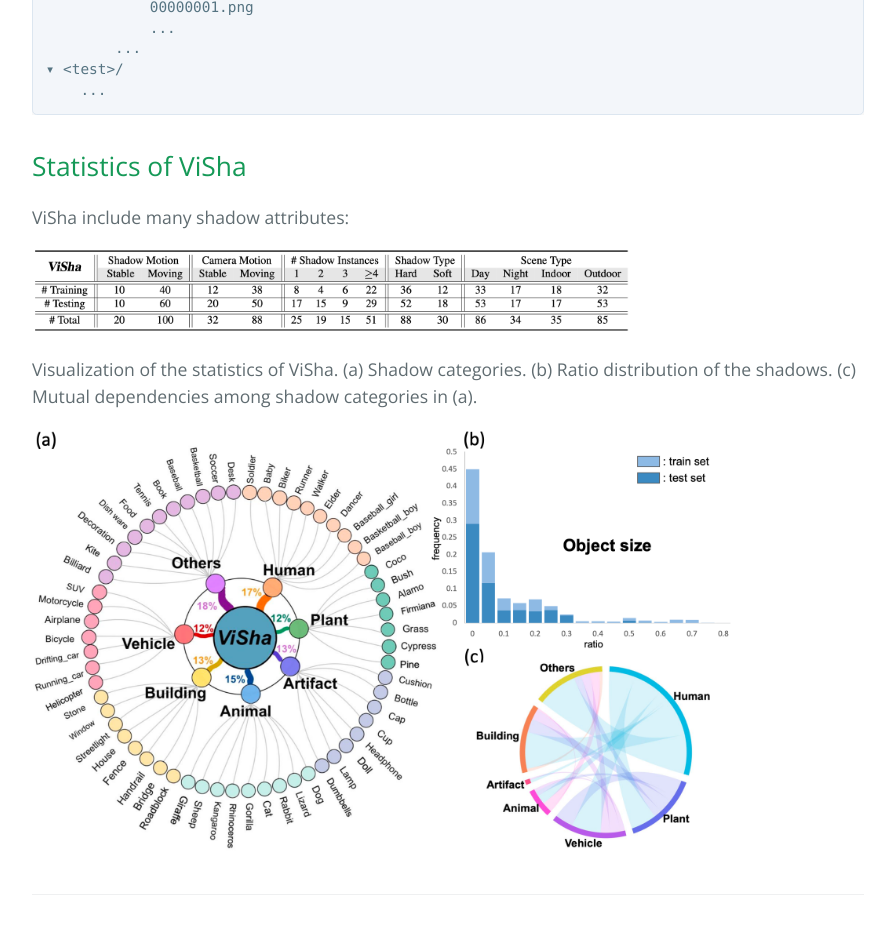
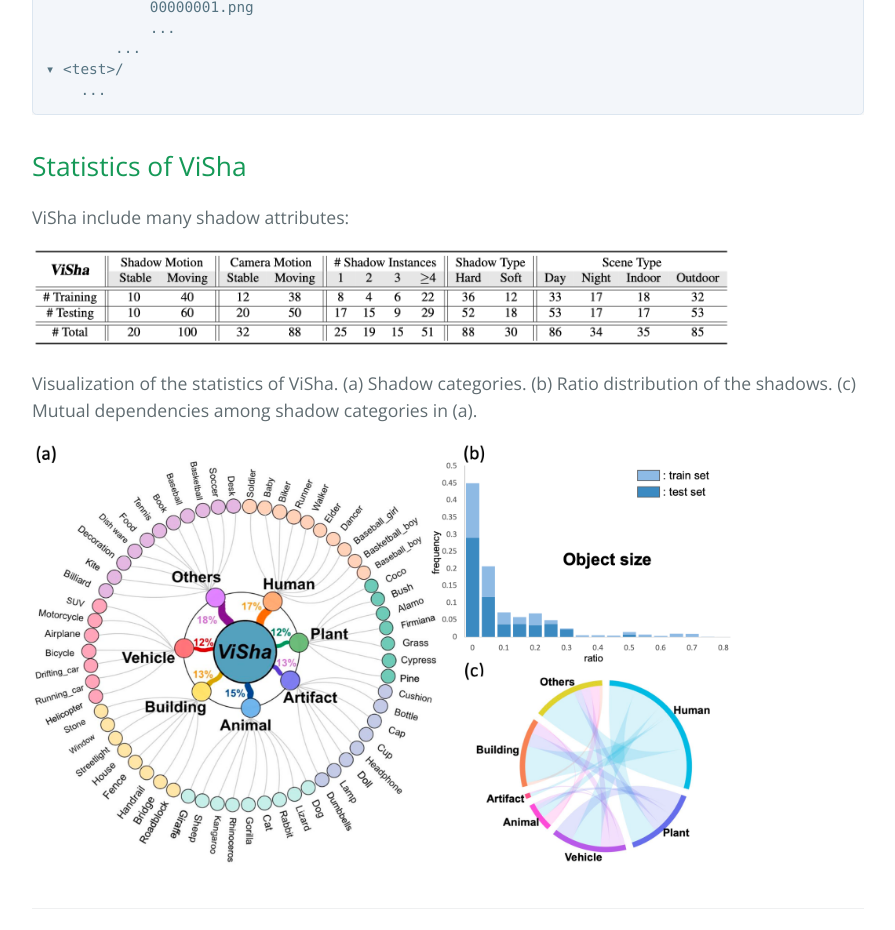
Before and after one commit to eraserNut/eraserNut.github.io, a Jekyll site: the page built from _posts/2021-04-06-ViSha.markdown, in a window 1280 px wide. Shown: the part 1565-2495 px from the top of the page, without its empty margins (192-1087 px from the left). Built offline with Jekyll 4.4.1, drawn with Linux system fonts in a browser that asks for light colours.

Commit message:
Update 2021-04-06-ViSha.markdown

```diff
--- a/_posts/2021-04-06-ViSha.markdown
+++ b/_posts/2021-04-06-ViSha.markdown
@@ -43,7 +43,7 @@
 ## Statistics of ViSha
 ViSha include many shadow attributes:
 
-<img src="https://github.com/eraserNut/eraserNut.github.io/blob/main/_posts/visha_sta.png?raw=true" width="600">
+<img src="https://github.com/eraserNut/eraserNut.github.io/blob/main/_posts/visha_sta.png?raw=true" width="700">
 
 
 Visualization of the statistics of ViSha. (a) Shadow categories. (b) Ratio distribution of the shadows. (c) Mutual dependencies among shadow categories in (a).
```
